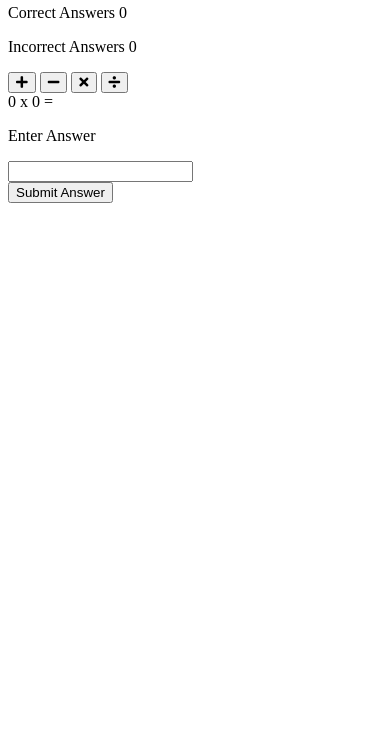
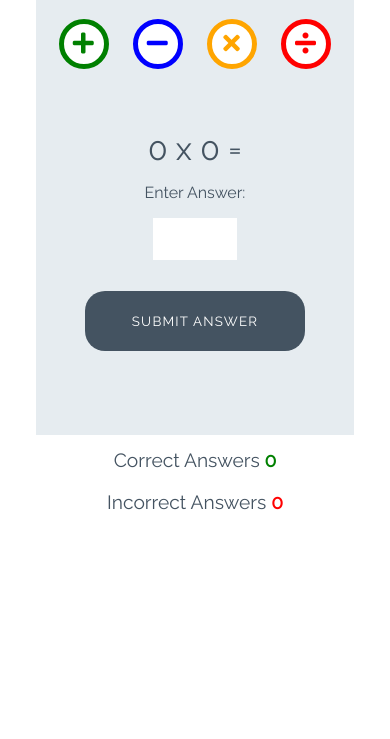
Before and after one commit to viktoriamahrberg/love-maths, a plain HTML site: page index.html in a window 390 px wide. Shown: the part 105-844 px from the top of the page. Drawn offline with Linux system fonts and the light colour scheme.

Commit message:
add styles for game

```diff
--- a/assets/css/style.css
+++ b/assets/css/style.css
@@ -0,0 +1,244 @@
+/* --------- Global style */
+
+body {
+    background-color: white;
+    font-family: "Raleway", sans-serif;
+    color: #445361;
+    text-align: center;
+}
+
+/* --------- Heading */
+
+.heading {
+    text-align: center;
+    font-size: 2.5rem;
+}
+
+.logo {
+    height: 40px;
+    padding-right: 5px;
+}
+
+/* --------- Game layout */
+
+.game-area {
+    background-color: #E6ECF0;
+    box-sizing: border-box;
+    width: 85%;
+    height: 65vh;
+    max-height: 450px;
+    max-width: 830px;
+    margin-left: auto;
+    margin-right: auto;
+    padding: 1%;
+}
+
+.question-area {
+    width: 50%;
+    font-size: 2rem;
+    margin: auto;
+    padding: 50px 0;
+}
+
+.question-area span {
+    padding: 0 15px;
+}
+
+.score-area {
+    margin: 5px auto;
+    width: 60%;
+    font-size: 1.2rem;
+}
+
+.controls-area {
+    width: 85%;
+    margin: 30px auto;
+}
+
+#score {
+    color: green;
+    font-weight: bold;
+}
+
+#incorrect {
+    color: red;
+    font-weight: bold;
+}
+
+.answer-message {
+    display: none;
+    font-size: 1rem;
+}
+
+#answer-box {
+    border: none;
+    color: #445361;
+    display: inline-block;
+    height: 40px;
+    width: 80px;
+    font-size: 1.2rem;
+}
+
+.scores {
+    display: inline-block;
+    padding: 25px;
+}
+
+/* --------- Buttons */
+
+.btn {
+    width: 220px;
+    height: 60px;
+    font-family: "Raleway", sans-serif;
+    text-transform: uppercase;
+    letter-spacing: 1.2px;
+    color: white;
+}
+
+.btn:focus {
+    outline: none;
+}
+
+.btn--big {
+    padding-top: 10px;
+    border-radius: 50%;
+    background-color: white;
+    border: 10px solid;
+    width: 100px;
+    height: 100px;
+    font-size: 3.2rem;
+    margin: 0 30px;
+    transition: all 0.5s;
+}
+
+.btn--blue {
+    border-color: blue;
+    color: blue;
+}
+
+.btn--blue:active,
+.btn--blue:hover {
+    background-color: darkblue;
+    color: white;
+}
+
+.btn--orange {
+    border-color: orange;
+    color: orange;
+}
+
+.btn--orange:active,
+.btn--orange:hover {
+    background-color: darkorange;
+    color: white;
+}
+
+.btn--red {
+    border-color: red;
+    color: red;
+}
+
+.btn--red:active,
+.btn--red:hover {
+    background-color: darkred;
+    color: white;
+}
+
+.btn--green {
+    border-color: green;
+    color: green;
+}
+
+.btn--green:active,
+.btn--green:hover {
+    background-color: darkgreen;
+    color: white;
+}
+
+.btn--gray {
+    margin-top: 25px;
+    background-color: #445361;
+    border: 1px transparent;
+    border-radius: 20px;
+}
+
+.btn--gray:active,
+.btn--gray:hover {
+    background-color: #0d1013;
+}
+
+/* --------- Media queries */
+
+@media (max-width: 414px) {
+    .controls-area {
+        width: 100%;
+    }
+
+    .btn--big {
+        margin: 0 10px;
+        padding: 5px;
+        border: 5px solid;
+        width: 50px;
+        height: 50px;
+        font-size: 1.5rem;
+    }
+
+    .btn--big::after {
+        font-size: 0.6rem;
+        left: -0.7rem;
+    }
+
+    .question-area {
+        padding: 10% 0;
+        width: 100%;
+    }
+
+    .question-area span {
+        padding: 0;
+    }
+
+    .answer-message {
+        display: block;
+    }
+
+    #answer-box {
+        display: block;
+        margin: 0 auto;
+    }
+    .btn--gray {
+        margin-top: 0;
+    }
+
+    .score-area {
+        width: 100%;
+    }
+
+    .scores {
+        margin: 0.5em auto;
+        display: block;
+        padding: 5px;
+    }
+
+    .heading {
+        font-size: 2rem;
+    }
+}
+
+@media (max-width: 320px) {
+    .game-area {
+        height: 70vh;
+    }
+
+    .controls-area {
+        width: 75%;
+        margin: 10px auto;
+    }
+
+    .btn--big {
+        margin: 10px 10px;
+    }
+    .question-area {
+        padding: 10px 0;
+    }
+
+}
--- a/index.html
+++ b/index.html
@@ -3,48 +3,53 @@
 
 <head>
     <meta charset="UTF-8">
-    <meta http-equiv="X-UA-Compatible" content="IE=edge">
     <meta name="viewport" content="width=device-width, initial-scale=1.0">
-    <!-- Font Awsome and Google Fonts -->
+
+    <!-- font awesome and google fonts -->
     <link rel="stylesheet" href="https://use.fontawesome.com/releases/v5.7.2/css/all.css"
         integrity="sha384-fnmOCqbTlWIlj8LyTjo7mOUStjsKC4pOpQbqyi7RrhN7udi9RwhKkMHpvLbHG9Sr" crossorigin="anonymous">
     <link href="https://fonts.googleapis.com/css?family=Raleway%7CRighteous" rel="stylesheet">
+
     <link rel="stylesheet" href="assets/css/style.css">
-    <title>Love Math</title>
+    <title>Document</title>
 </head>
 
 <body>
-    <h1 class="heading"></h1>
-    <img class="logo" src="assets/images/logo.png" alt="logo">Love Maths
+    <h1 class="heading">
+        <img class="logo" src="assets/images/logo.png" alt="logo"> Love Maths
+    </h1>
 
     <div class="game-area">
-        <p class="scores">Correct Answers <span id="score">0</span></p>
-        <p class="scores">Incorrect Answers <span id="incorrect-score">0</span></p>
-    </div>
-    <div class="score-area">
-        <div class="controls-area"></div>
-        <button class="btn btn--big btn--green">
+        <div class="controls-area">
+            <button data-type="addition" class="btn btn--big btn--green">
                 <i class="fas fa-plus"></i>
             </button>
-        <button class="btn btn--big btn--blue">
+            <button data-type="subtract" class="btn btn--big btn--blue">
                 <i class="fas fa-minus"></i>
             </button>
-        <button class="btn btn--big btn--orange">
+            <button data-type="multiply" class="btn btn--big btn--orange">
                 <i class="fas fa-times"></i>
             </button>
-        <button class="btn btn--big btn--red">
+            <button data-type="division" class="btn btn--big btn--red">
                 <i class="fas fa-divide"></i>
             </button>
+        </div>
         <div class="question-area">
             <span id="operand1">0</span>
             <span id="operator">x</span>
             <span id="operand2">0</span>
             <span>=</span>
-            <p class="answer-message">Enter Answer</p>
+            <p class="answer-message">Enter Answer:</p>
             <input id="answer-box" type="number">
         </div>
-        <button class="btn btn--grey">Submit Answer</button>
+        <button data-type="submit" class="btn btn--gray">Submit Answer</button>
     </div>
+
+    <div class="score-area">
+        <p class="scores">Correct Answers <span id="score">0</span></p>
+        <p class="scores">Incorrect Answers <span id="incorrect">0</span></p>
+    </div>
+
     <script src="assets/js/script.js"></script>
 </body>
 
```
Lines whose indentation alone changed are shown as unchanged.
